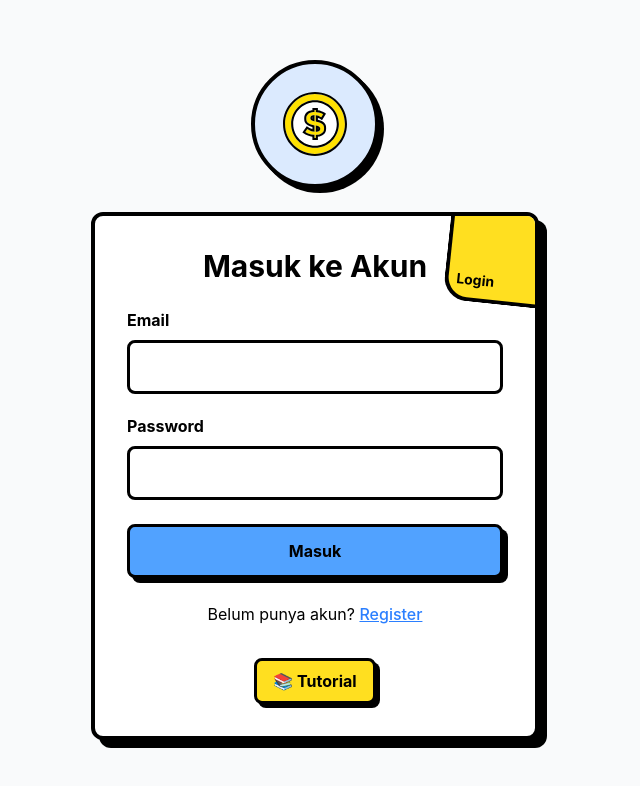
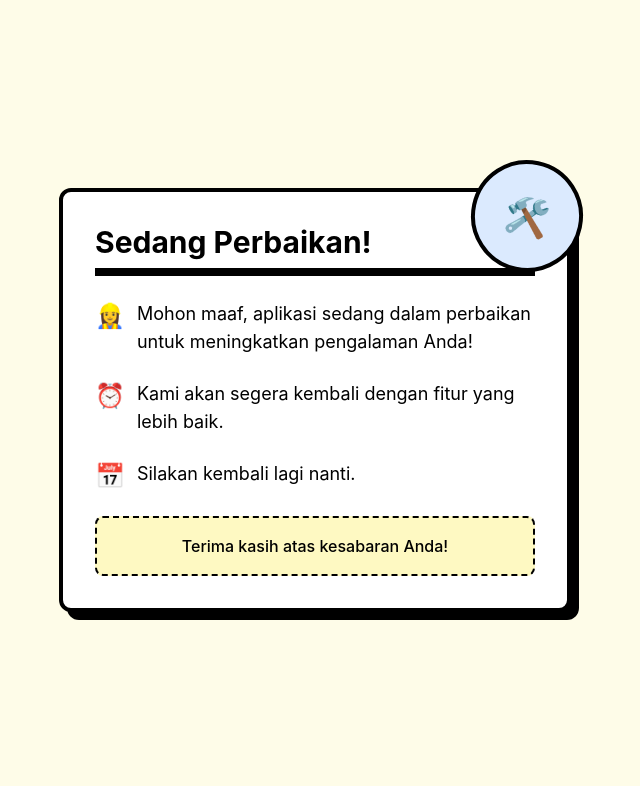
Before and after one commit to abdulrahemfaqih/fe-catat-pengeluaran-anda, a React (Vite) app: page / in a window 1280 px wide. Before the commit this address led to /login. Shown: the top 786 px of the page, without its empty margins (325-965 px from the left). Built offline with nearby package versions, Linux system fonts and the light colour scheme; no server answers.

Commit message:
feat: undermaintenance

```diff
--- a/src/App.jsx
+++ b/src/App.jsx
@@ -1,16 +1,22 @@
-import React from 'react';
-import { BrowserRouter as Router, Routes, Route } from 'react-router-dom';
-import { AuthProvider } from './context/AuthContext';
-import Dashboard from './pages/Dashboard';
-import DashboardWishlist from './pages/DashboardWishlist';
-import ProtectedRoute from './components/ProtectedRoute';
-import Login from './pages/Login';
-import NotFound from './pages/NotFound';
+import React from "react";
+import { BrowserRouter as Router, Routes, Route } from "react-router-dom";
+import { AuthProvider } from "./context/AuthContext";
+import Dashboard from "./pages/Dashboard";
+import DashboardWishlist from "./pages/DashboardWishlist";
+import ProtectedRoute from "./components/ProtectedRoute";
+import Login from "./pages/Login";
+import NotFound from "./pages/NotFound";
+import UnderMaintenancePage from "./pages/UnderMaintenance";
 
 function App() {
+   const isUnderMaintenance = true;
+
    return (
       <AuthProvider>
          <Router>
+            {isUnderMaintenance ? (
+               <UnderMaintenancePage />
+            ) : (
                <Routes>
                   <Route
                      path="/wishlist"
@@ -28,10 +34,14 @@ function App() {
                         </ProtectedRoute>
                      }
                   />
-
                   <Route path="/login" element={<Login />} />
                   <Route path="*" element={<NotFound />} />
+                  <Route
+                     path="/maintenance"
+                     element={<UnderMaintenancePage />}
+                  />
                </Routes>
+            )}
          </Router>
       </AuthProvider>
    );
--- /dev/null
+++ b/src/pages/UnderMaintenance.jsx
@@ -0,0 +1,47 @@
+import React from "react";
+
+const UnderMaintenancePage = () => {
+   return (
+      <div className="min-h-screen bg-yellow-50 flex items-center justify-center p-6">
+         <div className="max-w-lg w-full bg-white rounded-xl border-4 border-black p-8 shadow-[8px_8px_0px_rgba(0,0,0,1)]">
+            <div className="relative">
+               <div className="absolute -top-16 -right-12 h-28 w-28 bg-blue-100 rounded-full border-4 border-black flex items-center justify-center transform rotate-12">
+                  <span className="text-4xl">🛠️</span>
+               </div>
+
+               <h1 className="text-3xl font-bold mb-2">Sedang Perbaikan!</h1>
+               <div className="w-full h-2 bg-black mb-6"></div>
+
+               <div className="space-y-6">
+                  <div className="flex items-start space-x-3">
+                     <span className="text-2xl">👷‍♀️</span>
+                     <p className="text-lg">
+                        Mohon maaf, aplikasi sedang dalam perbaikan untuk
+                        meningkatkan pengalaman Anda!
+                     </p>
+                  </div>
+
+                  <div className="flex items-start space-x-3">
+                     <span className="text-2xl">⏰</span>
+                     <p className="text-lg">
+                        Kami akan segera kembali dengan fitur yang lebih baik.
+                     </p>
+                  </div>
+
+                  <div className="flex items-start space-x-3 mt-4">
+                     <span className="text-2xl">📅</span>
+                     <p className="text-lg">Silakan kembali lagi nanti.</p>
+                  </div>
+                  <div className="border-2 border-black border-dashed p-4 bg-yellow-100 rounded-lg">
+                     <p className="font-medium text-center">
+                        Terima kasih atas kesabaran Anda!
+                     </p>
+                  </div>
+               </div>
+            </div>
+         </div>
+      </div>
+   );
+};
+
+export default UnderMaintenancePage;
```
Lines whose indentation alone changed are shown as unchanged.
